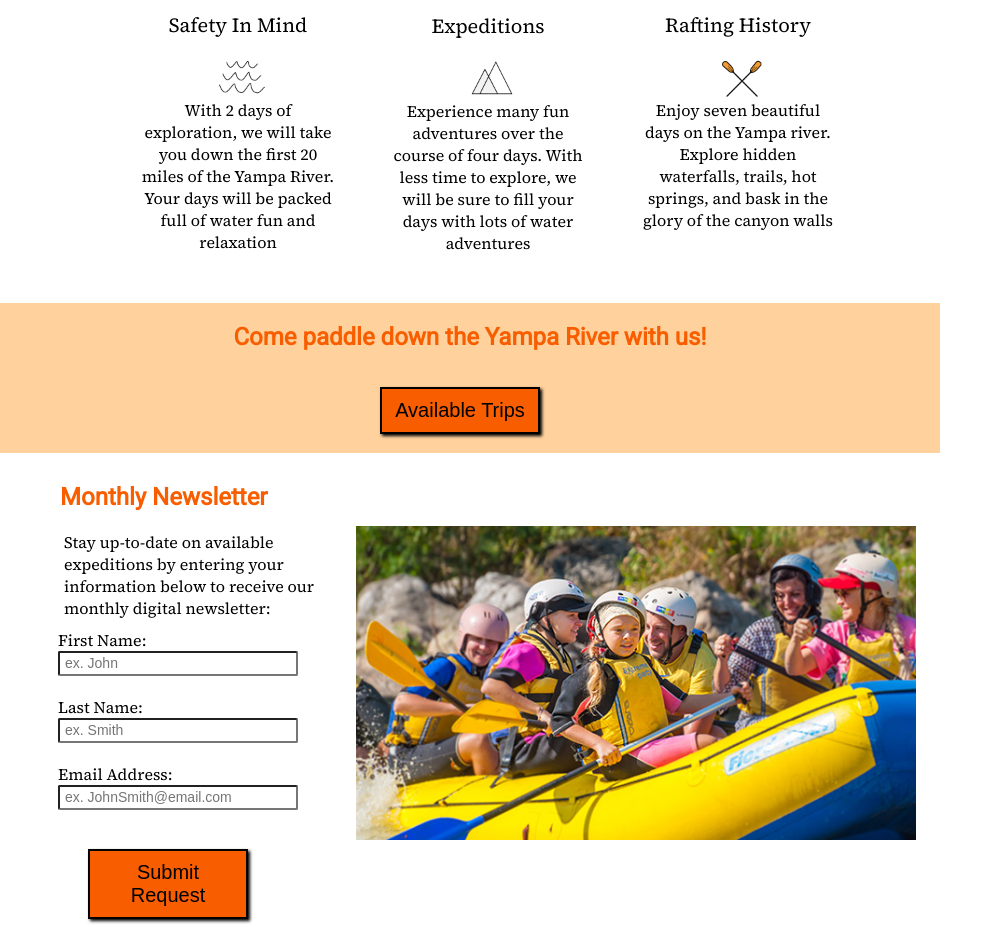
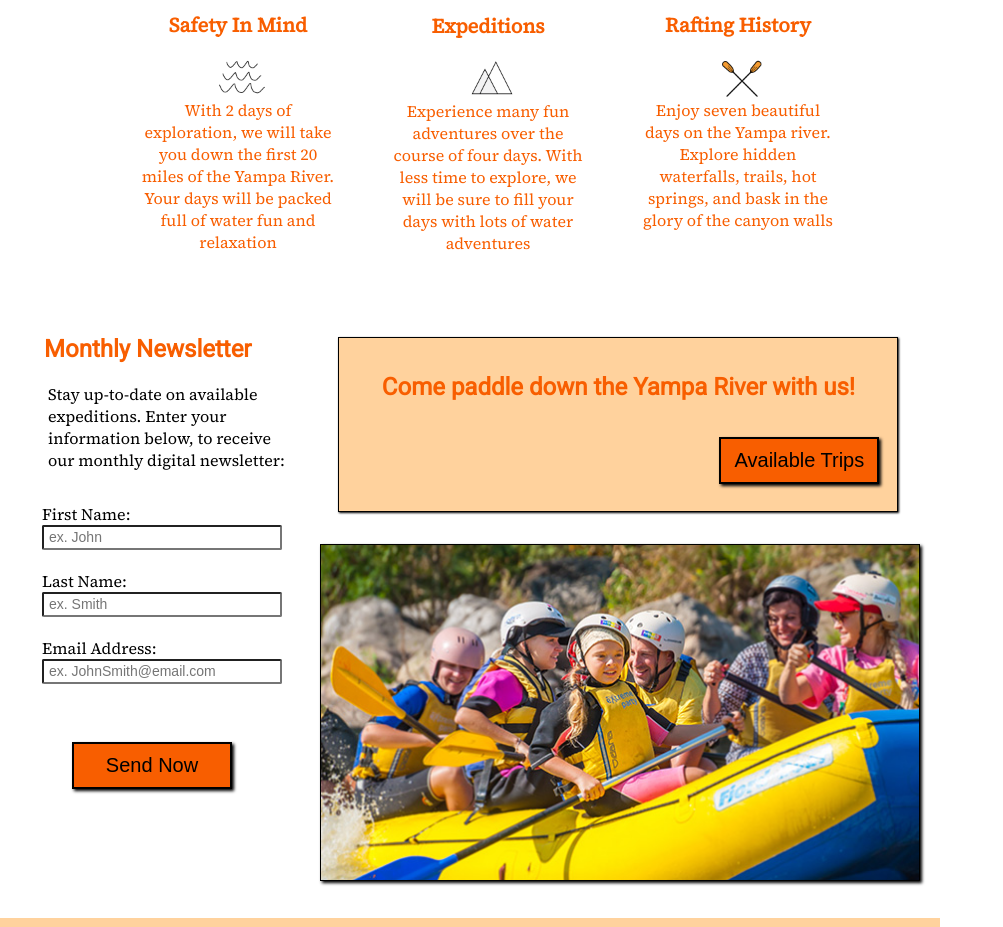
Before and after one commit to LoniLeetham/wdd130, a plain HTML site: page wwr/index.html in a window 1280 px wide. Shown: the part 571-1498 px from the top of the page, without its empty margins (0-1003 px from the left). Drawn offline with Linux system fonts and the light colour scheme.

Commit message:
home page updates

```diff
--- a/wwr/index.html
+++ b/wwr/index.html
@@ -26,7 +26,7 @@
         <div class="call_to_action">
             <img src="images/hero.jpeg" alt="Rafting Background Image" width="940">
             <h1>River Rat Rafting Expeditions</h1>
-            <p>All-inclusive White Water Rafting Adventures</p>
+            <p>All-inclusive Guided Rafting Adventures on the Yampa River</p>
         </div>
         <div class="RRoffers">
             <div class="expedition_details">
@@ -63,8 +63,8 @@
         </div>
         <div class="newsletter_grid">
             <h2>Monthly Newsletter</h2>
-            <p>Stay up-to-date on available expeditions by entering your information below to receive our monthly
-                digital newsletter:</p>
+            <p>Stay up-to-date on available expeditions. Enter your information below, to receive our monthly
+                digital newsletter:</p><br>
             <div class="first_name">
                 <label for="fname">First Name:</label><br>
                 <input type="text" id="fname" name="fname" placeholder="ex. John">
@@ -81,7 +81,7 @@
                 <img src="images/happy_client_2.jpeg" alt="Happy Client">
             </div>
             <div class=newsletter_button>
-                <button type="submit">Submit Request</button>
+                <button type="submit">Send Now</button>
             </div>
         </div>
     </main>
@@ -89,6 +89,9 @@
     </div>
     <footer>
         <p>&copy;2024 | River Rat Rafting Expeditions | Loni Leetham</p>
+        <div class="cu_wireframe">
+            <a href="images/home_wireframe.jpg">Home Page Wireframe</a>
+        </div>
         <nav id="sociallinks">
             <a href="https://www.facebook.com/" target="_blank">
                 <img src="images/facebook.svg" alt="Facebook" width="40">
--- a/wwr/styles/rafting.css
+++ b/wwr/styles/rafting.css
@@ -172,6 +172,19 @@ figcaption {
     text-align: center;
 }
 
+.RRoffers p,
+.RRoffers figcaption {
+    color: var(--secondary-color) !important;
+}
+
+.RRoffers figcaption {
+    font-weight: bold;
+}
+
+.RRoffers p {
+    margin-bottom: 2rem;
+}
+
 .trips_button button {
     background-color: var(--secondary-color);
     color: var(--accent2-color);
@@ -183,15 +196,20 @@ figcaption {
 }
 
 .trips_button {
-    width: 940px;
-    height: 150px;
+    float: right;
+    width: 560px;
+    height: 175px;
+    margin-top: 2rem;
     margin-left: -1rem;
+    margin-right: 1.6rem;
     background-color: var(--primary-color);
+    border: 1px solid #000;
+    box-shadow: 1px 1px 2px #000;
 }
 
 .trips_button h2 {
     text-align: center;
-    padding-top: 20px;
+    padding-top: 5px;
 }
 
 .trips_button a {
@@ -199,9 +217,11 @@ figcaption {
     color: var(--accent2-color);
 }
 
+/*Home Page - Newsletter Form*/
+
 .newsletter_grid {
     font-family: var(--paragraph-font);
-    margin-left: 2em;
+    margin-left: 1em;
 }
 
 .newsletter_grid h2 {
@@ -210,25 +230,28 @@ figcaption {
 
 .newsletter_grid p {
     display: grid;
-    grid-template-columns: 1fr 2fr;
+    grid-template-columns: 250px 2fr;
     margin-left: 1em;
 }
 
 .newsletter_img img {
     position: relative;
-    padding: 20px;
     width: 600px;
+    margin-top: 2rem;
+    border: 1px solid #000;
+    box-shadow: 2px 2px 3px #000;
 }
 
 .newsletter_img {
-    margin-top: -21em;
+    margin-top: -13em;
     margin-left: 18em;
+    margin-bottom: 2em;
 }
 
 .newsletter_button button {
     background-color: var(--secondary-color);
     color: var(--accent2-color);
-    font-weight: 400;
+    font-weight: 500;
     font-size: 20px;
     border: 2px solid #000;
     box-shadow: 2px 2px 3px #000;
@@ -236,12 +259,11 @@ figcaption {
 }
 
 .newsletter_button {
-    margin-top: -2em;
-    margin-bottom: 2em;
+    position: absolute;
+    margin-bottom: 2rem;
+    margin-top: -12rem;
 }
 
-
-/*Newletter Form*/
 
 /*Contact Page*/
 /*Contact Info Form*/
@@ -521,7 +543,7 @@ strong {
     color: var(--secondary-color);
     text-shadow: 2px 2px 1px #000;
     top: 7rem;
-    left: 13em;
+    left: 13.7em;
     font-weight: 10;
 }
 
@@ -530,7 +552,7 @@ strong {
     color: var(--primary-color);
     text-shadow: 2px 2px 1px #000;
     top: 8rem;
-    left: 18rem;
+    left: 14rem;
     font-weight: 10;
     font-size: 20px;
 }
```
Also changed, not shown: wwr/trips.html (+6 -6 lines), wwr/images/home_page_wireframe.jpg (deleted), wwr/images/home_wireframe.jpg (added).
